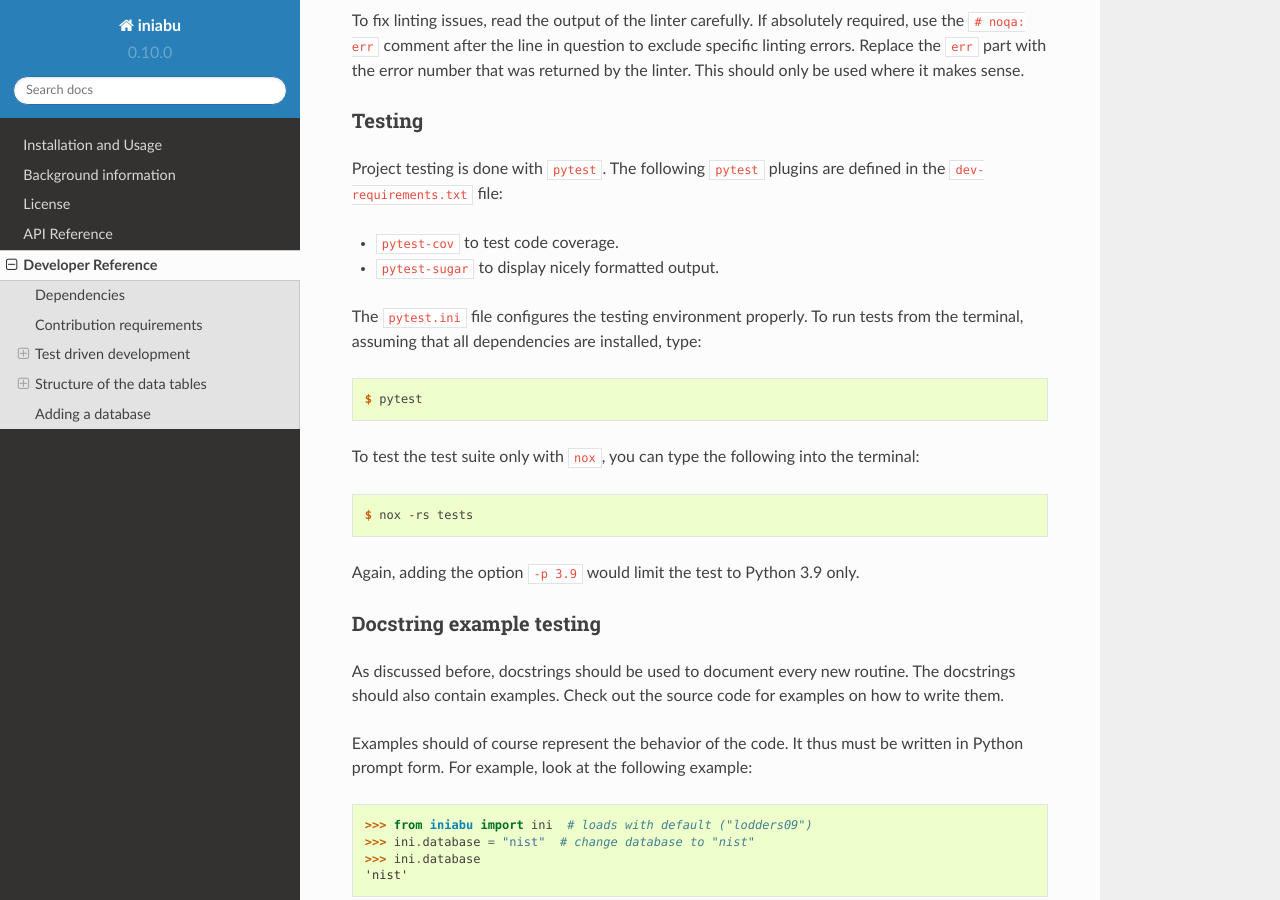
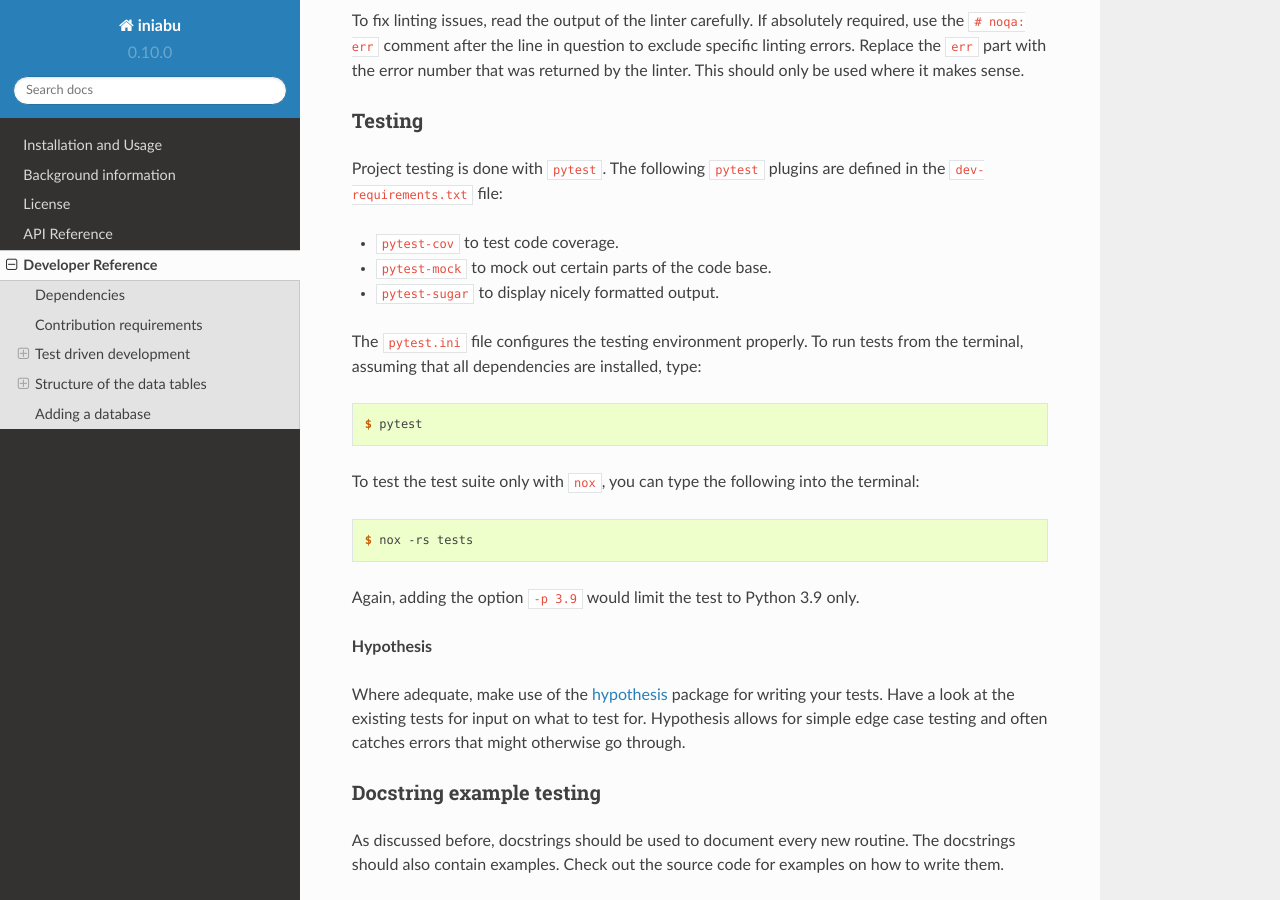
Before and after one commit to galactic-forensics/iniabu, a Sphinx documentation site: the page built from docs/dev/index.rst, in a window 1280 px wide and 900 px high, scrolled down 3165 px. Built offline with Sphinx 7.4.7 and the Read the Docs theme 2.0.0, drawn with Linux system fonts in a browser that asks for light colours.

Commit message:
Add contributing guide, update dev guide (#21)
- Added descriptions of hypothesis and mock
- Contribution guide is the brief version of dev guide, to be placed
  on repo, not in docs.
- Contains of course a link to the dev guide.

```diff
--- a/docs/dev/index.rst
+++ b/docs/dev/index.rst
@@ -251,6 +251,7 @@ The following ``pytest`` plugins
 are defined in the ``dev-requirements.txt`` file:
 
 * ``pytest-cov`` to test code coverage.
+* ``pytest-mock`` to mock out certain parts of the code base.
 * ``pytest-sugar`` to display nicely formatted output.
 
 The ``pytest.ini`` file configures
@@ -273,6 +274,18 @@ you can type the following into the terminal:
 Again, adding the option ``-p 3.9``
 would limit the test to
 Python 3.9 only.
+
+**Hypothesis**
+
+Where adequate,
+make use of the
+`hypothesis <https://hypothesis.readthedocs.io/en/latest/>`_
+package for writing your tests.
+Have a look at the existing tests
+for input on what to test for.
+Hypothesis allows for simple edge case testing
+and often catches errors
+that might otherwise go through.
 
 
 Docstring example testing
```
Also changed, not shown: CONTRIBUTING.md (added, +114 -0 lines).
